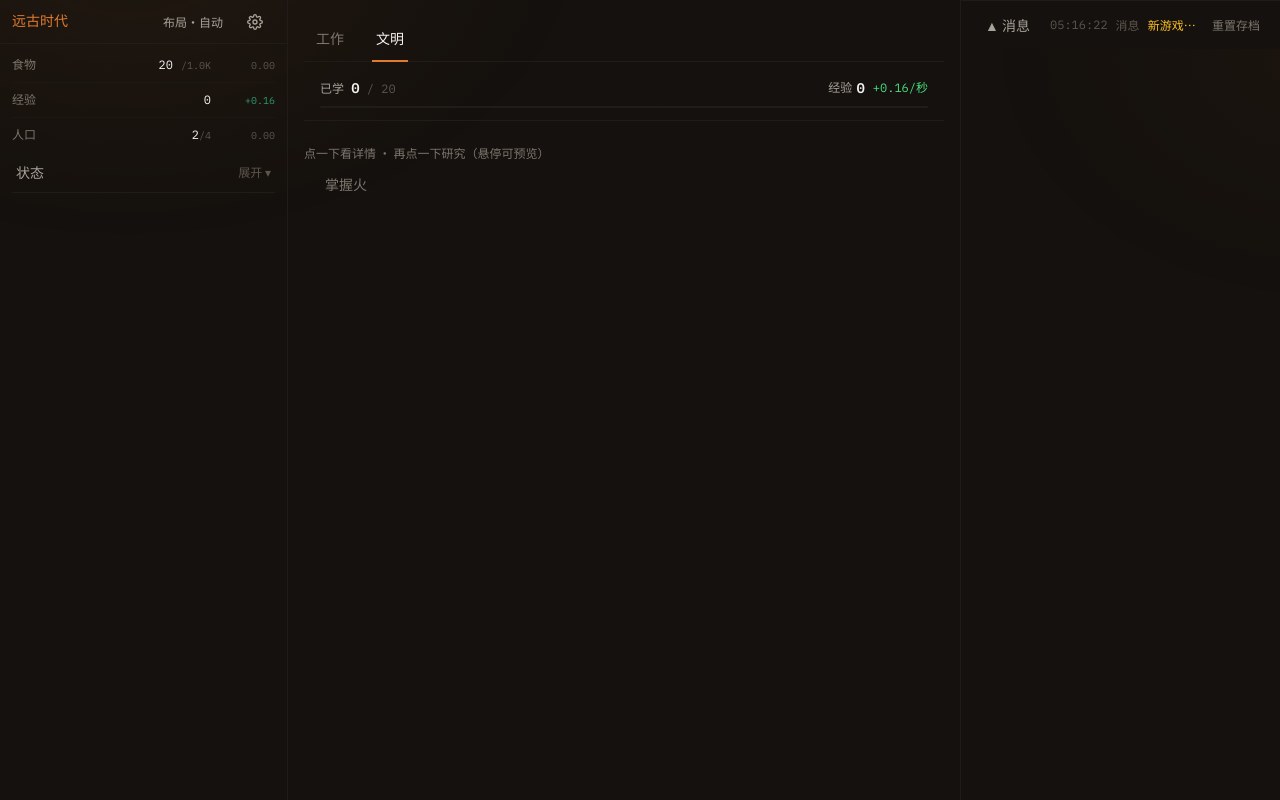
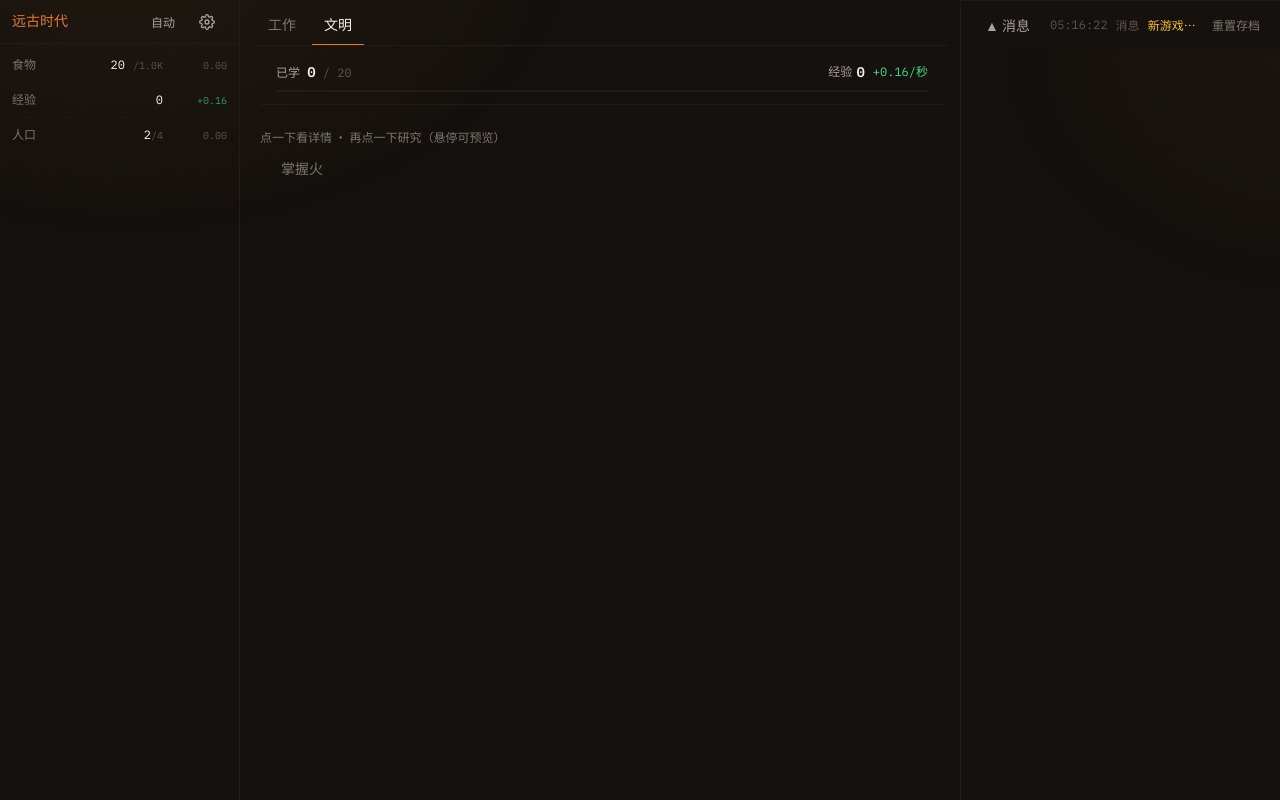
Before and after one commit to 1131351687/game, a React (Vite) app in the folder demo/: page / in a window 1280 px wide. Built offline with nearby package versions, Linux system fonts and the light colour scheme.

Commit message:
feat: complete E4 governance feedback loop

```diff
--- a/demo/src/data/constants.ts
+++ b/demo/src/data/constants.ts
@@ -448,7 +448,7 @@ export const E4 = {
   EXPANSION_IRON_EXP: 1.1,
   EXPANSION_FLAT_BASE_SEC: 15,
   EXPANSION_FLAT_PER_TERRITORY_SEC: 2,
-  POLITY_SWITCH_COIN_COST: 2500,
-  POLITY_SWITCH_ORDER_COST: 60,
-  POLITY_SWITCH_COOLDOWN_SEC: 300,
+  POLITY_SWITCH_COIN_COST: 200000,
+  POLITY_SWITCH_ORDER_COST: 25,
+  POLITY_SWITCH_COOLDOWN_SEC: 900,
 } as const;
--- a/demo/src/data/e4-techs-core.ts
+++ b/demo/src/data/e4-techs-core.ts
@@ -1,7 +1,7 @@
 import type { TechDef } from './techs';
 
 export const E4_TECHS_CORE: TechDef[] = [
-  { id: 'steel', name: '钢铁', short: '钢铁', icon: '⚙️', branch: 'core', era: 'E4', cost: 6000, type: 'unlock', requires: ['iron'], effects: {}, position: { x: 0, y: 0 }, desc: '铁器与高温冶炼让大规模工程成为可能。' },
+  { id: 'steel', name: '钢铁', short: '钢铁', icon: '⚙️', branch: 'core', era: 'E4', cost: 6000, type: 'unlock', requires: ['iron'], effects: { ironOutputMul: 1.1 }, position: { x: 0, y: 0 }, desc: '铁器与高温冶炼让大规模工程成为可能，并提升铁矿基础产出。' },
   { id: 'codification', name: '法典', short: '法典', icon: '⚖️', branch: 'core', era: 'E4', cost: 10000, type: 'qualitative', requires: ['steel'], effects: { unlockBuildings: ['code_stele'] }, position: { x: 0, y: 1 }, desc: '把习惯法固定为可复制的治理规则。' },
   { id: 'iron_tools', name: '铁制农具', short: '农具', icon: '⛏️', branch: 'core', era: 'E4', cost: 25000, type: 'unlock', requires: ['steel'], effects: { unlockJobs: ['iron_miner'], foodMultiplier: 1.25 }, position: { x: 0, y: 2 }, desc: '解锁铁矿工，并提升农业与工程的基础能力。' },
   { id: 'heavy_plow', name: '重犁水利', short: '重犁', icon: '🌾', branch: 'core', era: 'E4', cost: 40000, type: 'qualitative', requires: ['iron_tools'], effects: { fieldYieldMul: 1.15 }, position: { x: 0, y: 3 }, desc: '以畜力和水利扩大可耕作土地，提升田地产出。' },
--- a/demo/src/game/engine.ts
+++ b/demo/src/game/engine.ts
@@ -781,6 +781,20 @@ export function getPopulationGrowth(state: E1State): number {
   // 季节增长率乘数：E1 无季节恒为 1.0；E2+ 用非负乘数（冬季放慢但不反号）。
   const seasonMult = getSeasonGrowthMultiplier(state);
 
+  // E4 人口增长把治理覆盖率纳入增长率：扩张后的行政压力会先反映为
+  // 人口增长放慢，再通过秩序和产出形成反馈。
+  if (state.era === 'E4') {
+    const polityMul = state.polity === 'republic' ? 1.1 : state.polity === 'theocracy' ? 0.85 : 0.9;
+    const coverageFactor = 0.5 + 0.5 * Math.min(1, Math.max(0, getGovernanceCoverage(state)));
+    const articleMul = hasCodeArticle(state, 'tenant_binding') ? 0.9 : 1;
+    return applyLogisticGrowth(
+      state,
+      0.004 * polityMul * coverageFactor * articleMul * seasonMult,
+      P,
+      K,
+    );
+  }
+
   // 火种系统尚未开启（还没研究「掌握火」）：
   // 此时不存在"熄灭惩罚"，火源因子按中性 1.0 处理。
   // —— 否则开局 fire=0 会被误判为"火灭了"，人口在几秒内死光。
@@ -885,7 +899,7 @@ export function calcResourceOutput(resourceId: ResourceId, state: E1State): numb
   let total = 0;
 
   if (state.era === 'E4' && resourceId === 'iron') {
-    return (state.jobs.iron_miner ?? 0) * E4.IRON_MINER_RATE * eff.ironOutputMul * getOrderRegime(state).outputMultiplier;
+    return (state.jobs.iron_miner ?? 0) * E4.IRON_MINER_RATE * eff.ironOutputMul * getOrderRegime(state).outputMultiplier * getTerritoryOutputMultiplier(state) * getNetImperialOutputMultiplier(state);
   }
   if (state.era === 'E4' && resourceId === 'coin') {
     const mintWorkers = Math.min(
@@ -895,7 +909,13 @@ export function calcResourceOutput(resourceId: ResourceId, state: E1State): numb
     const gross = mintWorkers * E4.COIN_MINT_RATE * getOrderRegime(state).outputMultiplier;
     const ironAvailable = Math.max(0, state.iron ?? 0);
     const ironRate = mintWorkers * E4.COIN_MINT_RATE * E4.MINT_IRON_PER_COIN;
-    return ironRate > 0 ? gross * eff.coinOutputMul * Math.min(1, ironAvailable / ironRate) : gross;
+    const articleMul =
+      (hasCodeArticle(state, 'unified_measures') ? 1.2 : 1) *
+      (hasCodeArticle(state, 'central_mint') ? 1.15 : 1) *
+      (hasCodeArticle(state, 'salt_iron_monopoly') ? 1.15 : 1) *
+      (hasCodeArticle(state, 'merchant_charter') ? 1.25 : 1) *
+      (hasCodeArticle(state, 'written_law') ? 0.9 : 1);
+    return ironRate > 0 ? gross * eff.coinOutputMul * articleMul * Math.min(1, ironAvailable / ironRate) * getTerritoryOutputMultiplier(state) * getNetImperialOutputMultiplier(state) : 0;
   }
 
   for (const job of JOBS) {
@@ -906,8 +926,11 @@ export function calcResourceOutput(resourceId: ResourceId, state: E1State): numb
   if (resourceId === 'food') {
     total *= 1 + getFireFoodBonus(state);
     total *= eff.foodMultiplier;
+    if (hasCodeArticle(state, 'tenant_binding')) total *= 1.15;
+    if (hasCodeArticle(state, 'military_merit')) total *= 0.9;
   }
   if (resourceId === 'stone') total *= eff.stoneMultiplier;
+  if (state.era === 'E4') total *= getOrderRegime(state).outputMultiplier * getTerritoryOutputMultiplier(state) * getNetImperialOutputMultiplier(state);
 
   // ── E2 ──
   // 「食物总产出 ×N」类科技（原 grainMultiplier，谷物合并前的作用对象）
@@ -990,14 +1013,33 @@ export function getStabilityRate(state: E1State): number {
   if (state.era !== 'E4') return 0;
   const load = getAdminLoad(state);
   const uncovered = Math.max(0, 1 - getGovernanceCoverage(state));
-  return 0.8 * load / (load + 240) * (1 + 0.6 * uncovered);
+  return Math.min(1, 0.8 * load / (load + 240) * (1 + 0.6 * uncovered));
+}
+
+/** E4 维稳成本后的可用产出比例；rho 不是只展示的仪表盘数值。 */
+export function getNetImperialOutputMultiplier(state: E1State): number {
+  return state.era === 'E4' ? Math.max(0, 1 - getStabilityRate(state)) * getLegacyBonus(state) : 1;
+}
+
+/** P1 遗产收益：每点基础 +3%，边际按平方根递减；未解锁时完全中性。 */
+export function getLegacyBonus(state: E1State): number {
+  if (!state.p1Unlocked) return 1;
+  const points = Math.max(0, state.legacyPoints ?? 0);
+  return 1 + 0.03 * Math.sqrt(points);
+}
+
+/** E4 版图物产收益：规模带来额外产出，但与行政负荷分开计算。 */
+export function getTerritoryOutputMultiplier(state: E1State): number {
+  if (state.era !== 'E4') return 1;
+  const territory = Math.max(1, state.territory ?? 1);
+  return 1 + 0.1 * territory ** 0.6;
 }
 
 export function getOrderDelta(state: E1State): number {
   if (state.era !== 'E4') return 0;
   const articles = state.codeArticles ?? [];
   const recovery = (state.polity === 'theocracy' ? 1.6 : 1) *
-    (articles.includes('imperial_standard') ? 1.15 : 1) *
+    (articles.includes('unified_measures') ? 1.15 : 1) *
     (articles.includes('central_mint') ? 1.2 : 1) *
     (articles.includes('merchant_charter') ? 0.85 : 1);
   const pressure = articles.includes('salt_iron_monopoly') ? -1 : 0;
@@ -1007,6 +1049,7 @@ export function getOrderDelta(state: E1State): number {
 
 export function getOrderRegime(state: E1State): OrderRegime {
   let order = state.order ?? 70;
+  if (state.era === 'E4' && state.polity === 'monarchy' && order >= 80) order = 79.99;
   if (order <= 0) return { id: 'collapse', name: '崩解', outputMultiplier: 0.3, researchMultiplier: 0.3, canExpand: false };
   if (order < 20) return { id: 'rebellion', name: '叛乱', outputMultiplier: 0.5, researchMultiplier: 0.5, canExpand: false };
   if (order < 50) return { id: 'unrest', name: '骚动', outputMultiplier: 0.8, researchMultiplier: 0.7, canExpand: false };
@@ -1033,6 +1076,19 @@ export function getCodeArticleSlots(state: E1State): number {
 export function hasCodeArticle(state: E1State, article: string): boolean {
   return state.era === 'E4' && (state.codeArticles ?? []).includes(article);
 }
+
+/** 设计文档中的条款是制度选择，不必在科技表中各自占一个节点。 */
+export const CODE_ARTICLE_TECH: Record<string, string> = {
+  written_law: 'written_law',
+  census: 'census',
+  military_merit: 'military_merit',
+  unified_measures: 'imperial_standard',
+  central_mint: 'coinage',
+  faith_tolerance: 'codification',
+  tenant_binding: 'heavy_plow',
+  salt_iron_monopoly: 'coinage',
+  merchant_charter: 'road_building',
+};
 
 export function getTerritoryCapacity(state: E1State): number {
   if (state.era !== 'E4') return 0;
@@ -1116,7 +1172,8 @@ export function calcExperienceOutput(state: E1State): number {
   // 由人口与政体研究系数共同决定，避免新增同义 knowledge 状态。
   if (state.era === 'E4') {
     const researchMul = state.polity === 'republic' ? 1.15 : state.polity === 'theocracy' ? 0.8 : 0.9;
-    return state.population * 0.012 * researchMul * getOrderRegime(state).researchMultiplier;
+    return state.population * 0.012 * researchMul * getOrderRegime(state).researchMultiplier * getLegacyBonus(state) *
+      (hasCodeArticle(state, 'tenant_binding') ? 0.9 : 1);
   }
 
   return state.population * POPULATION.EXP_PER_PERSON * eff.expMultiplier;
@@ -1226,8 +1283,14 @@ export function canAffordCost(
 export function getJobSlotCapacity(jobId: JobId, state: E1State): number {
   if (state.era === 'E4') {
     if (jobId === 'mint_worker') return Math.max(0, (state.buildings.mint ?? 0) * E4.MINT_WORKERS_PER_BUILDING);
-    if (jobId === 'official') return Math.max(0, (state.buildings.government_office ?? 0) * 10);
-    if (jobId === 'legion') return Math.max(0, (state.buildings.legion_camp ?? 0) * 20);
+    if (jobId === 'official') return Math.max(0, (state.buildings.government_office ?? 0) * 12);
+    if (jobId === 'legion') {
+      const buildingSlots = (state.buildings.legion_camp ?? 0) * 20;
+      const polityQuota = state.polity === 'monarchy' ? 1.4 : state.polity === 'republic' ? 0.8 : state.polity === 'theocracy' ? 0.65 : 1;
+      const articleQuota = hasCodeArticle(state, 'military_merit') ? 1.3 : 1;
+      const populationQuota = state.population * 0.02 * polityQuota * articleQuota;
+      return Math.max(0, Math.min(buildingSlots, Math.floor(populationQuota)));
+    }
     return Number.POSITIVE_INFINITY;
   }
   switch (jobId) {
@@ -2053,8 +2116,11 @@ export function tick(
     }
   }
 
-  // E4 资源产出暂由下一批规则接入；这里先保证模拟结果完整透传，
-  // 避免新增状态在每个 tick 中丢失。
+  // E4 资源也必须在 tick 末统一应用库存上限，避免产出层与资源栏显示脱节。
+  if (state.era === 'E4') {
+    iron = Math.max(0, Math.min(iron, getResourceStorage('iron', state)));
+    coin = Math.max(0, Math.min(coin, getResourceStorage('coin', state)));
+  }
 
   // E3 资源仓储上限（food/wood/stone 与铜锡青铜共用 GetCapacity 体系）
   if (state.era === 'E3') {
--- a/demo/src/main.tsx
+++ b/demo/src/main.tsx
@@ -4,7 +4,7 @@ import React from 'react';
 import ReactDOM from 'react-dom/client';
 // 响应式双模式 UI（竖屏抽屉 / 横屏常驻）。
 // 回退原版布局：把下行换成 `import App from './App';` 即可。
-import App from './ui/AppResponsiveB';
+import App from './ui/AppShellV2';
 import { startClock, stopClock, loadGame, saveGame, applyOfflineProgress } from './core/clock/scheduler';
 import { useStore, applyTheme } from './state/store';
 import { TECH_MAP } from './data/techs';
--- a/demo/src/state/store.ts
+++ b/demo/src/state/store.ts
@@ -249,6 +249,8 @@ export interface GameState {
   breachContract: (neighborId: string) => boolean;
   /** E4 版图扩张：支付资源后进入平定期，完成后增加一格。返回失败原因或空字符串。 */
   expandTerritory: () => string;
+  /** E4 放弃最外层版图，不返还扩张成本，但立即解除一格行政负荷。 */
+  abandonTerritory: () => boolean;
   /** E4 政体切换。 */
   switchPolity: (polity: engine.PolityId) => boolean;
   /** E4 法典条款设置，供已解锁条款面板使用。 */
@@ -1134,6 +1136,9 @@ export const useStore = create<GameState>((set, get) => ({
     const flatSec = (E4.EXPANSION_FLAT_BASE_SEC + E4.EXPANSION_FLAT_PER_TERRITORY_SEC * n) * engine.aggregateEffects(engineView(s)).expansionFlatMul;
     const legionNeed = Math.ceil(0.15 * n ** 1.15);
     const legions = s.jobs.legion ?? s.legions;
+    if (s.polity === 'republic' && (s.buildings.government_office ?? 0) < Math.ceil(n / 3)) {
+      return `共和制审议不足（官署需 ${Math.ceil(n / 3)} 座）`;
+    }
     if (legions < legionNeed) return `军团不足（需 ${legionNeed}，当前 ${legions}）`;
     if (s.coin < coinCost) return `铸币不足（需 ${coinCost}）`;
     if (s.iron < ironCost) return `铁不足（需 ${ironCost}）`;
@@ -1145,19 +1150,26 @@ export const useStore = create<GameState>((set, get) => ({
     get().addMessage(`开始平定第 ${n + 1} 块版图：铸币 -${coinCost}、铁 -${ironCost}，预计 ${flatSec} 秒完成`, 'event', true);
     return '';
   },
+  abandonTerritory: () => {
+    const s = get();
+    if (s.era !== 'E4' || s.territory <= 1 || s.expansionPending) return false;
+    set({ territory: s.territory - 1, order: Math.max(0, s.order - 5) });
+    get().addMessage('已放弃一格边缘版图：秩序 -5，扩张成本不返还', 'warn', true);
+    return true;
+  },
   switchPolity: (polity) => {
     const s = get();
     if (s.era !== 'E4') return false;
     if (!['monarchy', 'republic', 'theocracy'].includes(polity)) return false;
     if (s.polity === polity || s.polityCooldownUntil > 0) return false;
-    if (s.order < E4.POLITY_SWITCH_ORDER_COST || s.coin < E4.POLITY_SWITCH_COIN_COST) {
-      get().addMessage(`切换政体需要秩序 ≥${E4.POLITY_SWITCH_ORDER_COST} 且铸币 ≥${E4.POLITY_SWITCH_COIN_COST}`, 'warn');
+    if (s.coin < E4.POLITY_SWITCH_COIN_COST) {
+      get().addMessage(`切换政体需要铸币 ≥${E4.POLITY_SWITCH_COIN_COST}`, 'warn');
       return false;
     }
     set({
       polity,
       coin: s.coin - E4.POLITY_SWITCH_COIN_COST,
-      order: Math.max(0, s.order - 10),
+      order: Math.max(0, s.order - E4.POLITY_SWITCH_ORDER_COST),
       polityCooldownUntil: E4.POLITY_SWITCH_COOLDOWN_SEC,
     });
     get().addMessage(`政体已切换为${polity === 'monarchy' ? '君主制' : polity === 'republic' ? '共和制' : '神权制'}`, 'event', true);
@@ -1166,10 +1178,18 @@ export const useStore = create<GameState>((set, get) => ({
   setCodeArticles: (articles) => {
     if (get().era !== 'E4') return;
     const s = get();
-    const slots = Math.max(0, (s.buildings.code_stele ?? 0) * 2);
-    const allowed = new Set(['written_law', 'census', 'imperial_standard', 'military_merit']);
-    const next = [...new Set(articles)].filter(id => allowed.has(id) && !!s.techs[id]).slice(0, slots);
-    set({ codeArticles: next });
+    if (s.codeArticlesCooldownSec > 0) {
+      get().addMessage(`立法冷却中：还需 ${Math.ceil(s.codeArticlesCooldownSec)} 秒`, 'warn');
+      return;
+    }
+    const slots = engine.getCodeArticleSlots(engineView(s));
+    const next = [...new Set(articles)].filter(id => {
+      const techId = engine.CODE_ARTICLE_TECH[id];
+      return !!techId && !!s.techs[techId];
+    }).slice(0, slots);
+    if (JSON.stringify(next) === JSON.stringify(s.codeArticles)) return;
+    set({ codeArticles: next, codeArticlesCooldownSec: 180, order: Math.max(0, s.order - 5) });
+    get().addMessage('法典条款已修改：秩序 -5，立法冷却 180 秒', 'event', true);
     if (next.length < [...new Set(articles)].length) {
       get().addMessage(`法典条款已按 ${slots} 个槽位和已研究科技截取`, 'warn');
     }
--- a/demo/src/ui/AppShellV2.tsx
+++ b/demo/src/ui/AppShellV2.tsx
@@ -38,6 +38,11 @@ import {
 import { isResourceRevealed, isModuleUnlocked } from '../game/reveal';
 import {
   calcExperienceOutput,
+  getAdminLoad,
+  getGovernanceCoverage,
+  getLegacyBonus,
+  getOrderRegime,
+  getStabilityRate,
   getNetResourceRate,
   getResourceStorage,
   getCapacity,
@@ -322,10 +327,25 @@ function ResourceList() {
  * 因此这里无需再做条件判断（判断反而会与组件内部逻辑重复、易漏改）。
  */
 function StatusChips() {
+  const s = useStore();
+  const view = toEngineState(s);
+  const e4Status = s.era === 'E4' ? (
+    <div className="flex flex-wrap items-center gap-x-4 gap-y-1 border-b border-gray-800 px-4 py-2 text-xs text-gray-500">
+      <span className="font-semibold text-accent">帝国治理</span>
+      <span>秩序 <b className={s.order >= 80 ? 'text-green-400' : s.order >= 50 ? 'text-amber-300' : 'text-red-400'}>{Math.round(s.order)}</b></span>
+      <span>状态 <b className="text-gray-300">{getOrderRegime(view).name}</b></span>
+      <span>覆盖 κ <b className="text-gray-300">{getGovernanceCoverage(view).toFixed(2)}</b></span>
+      <span>维稳 ρ <b className="text-gray-300">{(getStabilityRate(view) * 100).toFixed(0)}%</b></span>
+      <span>负荷 <b className="text-gray-300">{getAdminLoad(view).toFixed(1)}</b></span>
+      <span>版图 <b className="text-gray-300">{s.territory}</b></span>
+      {s.p1Unlocked && <span>遗产 <b className="text-cyan-300">{s.legacyPoints} · ×{getLegacyBonus(view).toFixed(2)}</b></span>}
+    </div>
+  ) : null;
   return (
     <>
       <FireDashboard />
       <SeasonBar />
+      {e4Status}
     </>
   );
 }
```
Also changed, not shown: demo/src/dev/regression.ts (+14 -1 lines), demo/src/ui/UI-PACK-V2.md (+2 -2 lines), demo/src/ui/components/CivilizationPanel.tsx (+27 -8 lines).
